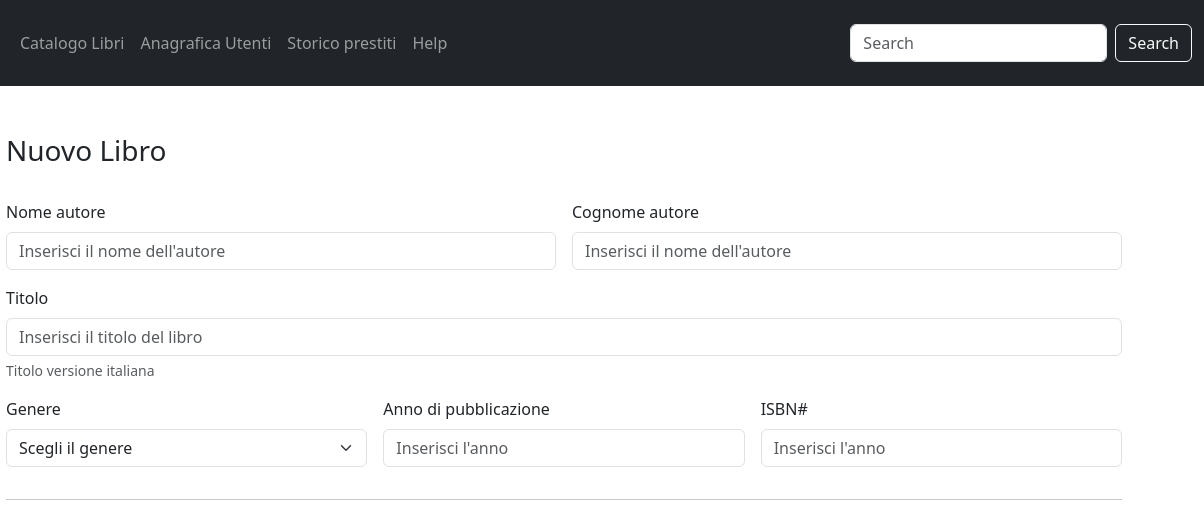
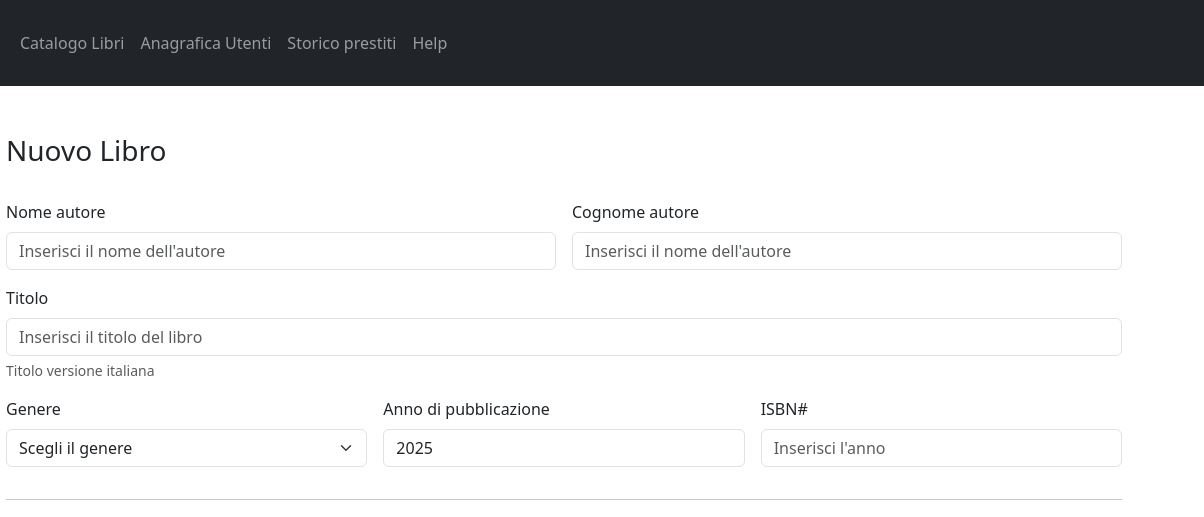
Before and after one commit to assettasimone/html-css-bootstrap-dashboard, a plain HTML site: page new-book.html in a window 1280 px wide. Shown: the top 517 px of the page, 76-1280 px from the left. Drawn offline with nearby package versions, Linux system fonts and the light colour scheme.

Commit message:
add years in input

```diff
--- a/new-book.html
+++ b/new-book.html
@@ -41,11 +41,7 @@
                         </li>
                     </ul>
                     <!-- /nav link -->
-                    <form class="d-flex" role="search">
-                        <input class="form-control me-2 " data-bs-theme="light" type="search" placeholder="Search"
-                            aria-label="Search" />
-                        <button class="btn btn-outline-light " type="submit">Search</button>
-                    </form>
+
                     <!-- /Search Foprm -->
                 </div>
             </div>
@@ -89,7 +85,8 @@
 
                             <div class="col-12 col-lg-4">
                                 <label for="book-title" class="form-label">Anno di pubblicazione</label>
-                                <input type="text" class="form-control" id="book-title" placeholder="Inserisci l'anno">
+                                <input type="number" min="1900" max="2099" step="1" value="2025" class="form-control"
+                                    id="book-title" placeholder="Inserisci l'anno">
 
                             </div>
                             <div class="col-12 col-lg-4">
```
